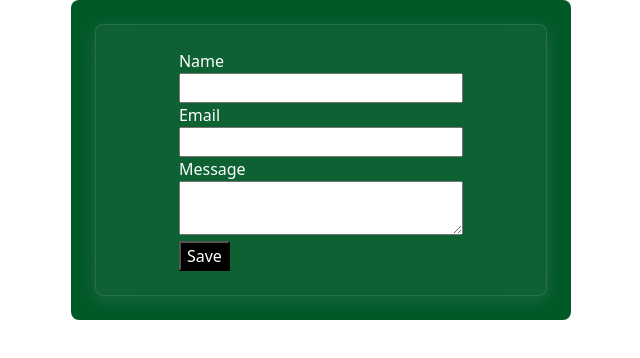
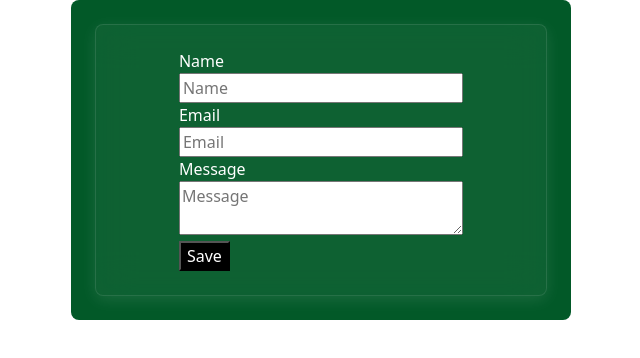
Before and after one commit to Dh-Pardeep/Usecontext-And-Emailjs, a React (Create React App) app: page / in a window 1280 px wide. Shown: the top 358 px of the page, without its empty margins (319-959 px from the left). Built offline with nearby package versions, Linux system fonts and the light colour scheme.

Commit message:
placeholder

```diff
--- a/src/components/From.jsx
+++ b/src/components/From.jsx
@@ -56,8 +56,8 @@ const From = () => {
                 <div onSubmit={(e) => handleSubmit(e)}>
                     <form ref={form} onSubmit={sendEmail} >
                         <label className='text-white pt-4'>Name</label>
-                        <input name="user_name"
-                        className=' w-100'
+                        <input placeholder='Name' name="user_name"
+                            className=' w-100'
                             value={formValues.user_name}
                             onChange={(e) =>
                                 setFormValues({ ...formValues, user_name: e.target.value })
@@ -65,8 +65,8 @@ const From = () => {
                         ></input>
                         <br />
                         <label className='text-white'>Email</label>
-                        <input name="user_email" type="email"
-                        className=' w-100'
+                        <input  placeholder='Email' name="user_email" type="email"
+                            className=' w-100'
                             value={formValues.user_email}
                             onChange={(e) =>
                                 setFormValues({ ...formValues, user_email: e.target.value })
@@ -74,8 +74,8 @@ const From = () => {
                         ></input>
                         <br />
                         <label className='text-white'>Message</label>
-                        <textarea name="message"
-                        className=' w-100'
+                        <textarea  placeholder='Message' name="message"
+                            className=' w-100'
                             value={formValues.message}
                             onChange={(e) =>
                                 setFormValues({ ...formValues, message: e.target.value })
```
